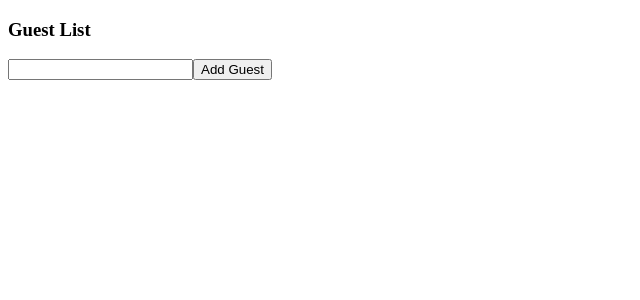
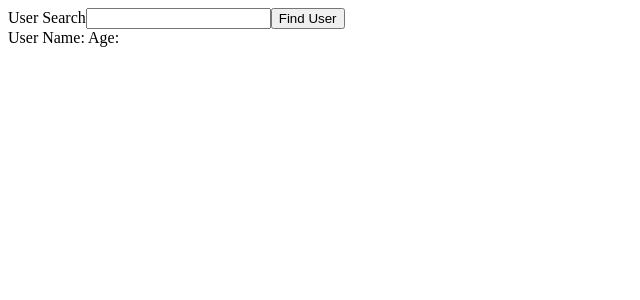
Before and after one commit to ryanmanchester/react-ts, a React (Create React App) app: page / in a window 1280 px wide. Shown: the top 300 px of the page, without its empty margins (0-640 px from the left). Built offline with nearby package versions, Linux system fonts and the light colour scheme.

Commit message:
creates user search component to explore state

```diff
--- a/src/index.tsx
+++ b/src/index.tsx
@@ -1,11 +1,10 @@
 import ReactDOM from 'react-dom';
-import GuestList from '../src/state/GuestList';
 import UserSearch from '../src/state/UserSearch';
 
 const App = () => {
   return (
     <div>
-    <GuestList />
+    <UserSearch />
     </div>
   )
 }
--- a/src/state/UserSearch.tsx
+++ b/src/state/UserSearch.tsx
@@ -1,7 +1,31 @@
 import { useState } from 'react';
 
+const users = [
+  { name: 'Sarah', age: 34},
+  {name: 'Ryan', age: 36},
+  {name: 'Michael', age: 32}
+]
+
+
 const UserSearch: React.FC = () => {
-  return <div>User Search</div>
+  const [name, setName] = useState('');
+  const [user, setUser] = useState<{ name: string, age: number} | undefined>()
+
+  const onClick = () => {
+    setName('');
+    const foundUser = users.find((user) => user.name === name)
+    setUser(foundUser)
+  }
+
+  return <div>
+  User Search
+  <input value={name} onChange={(e) => setName(e.target.value)} />
+  <button onClick={onClick}>Find User</button>
+  <div>
+  User Name: {user && user.name}
+  Age: {user && user.age}
+  </div>
+  </div>
 }
 
 export default UserSearch
```
